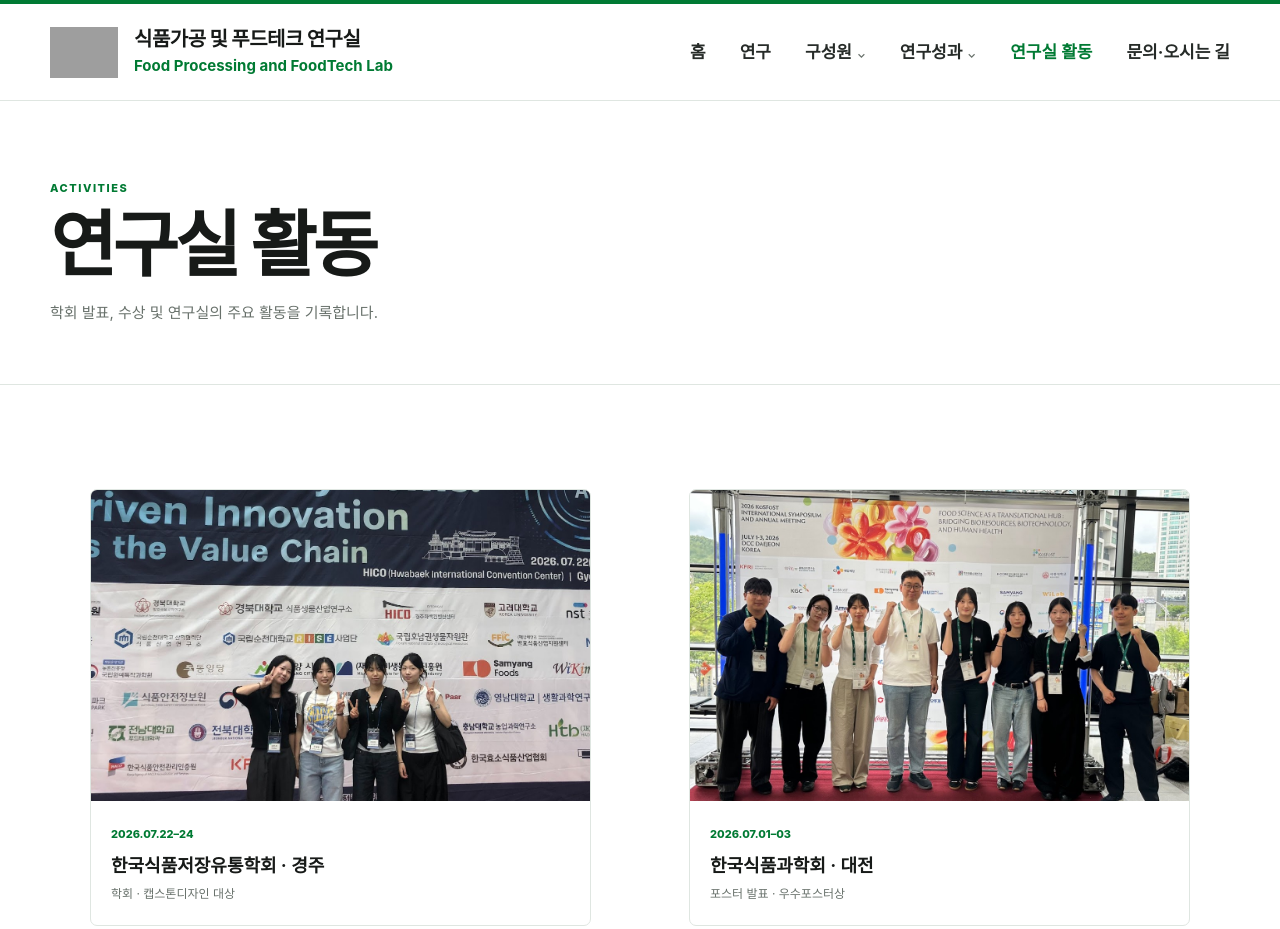
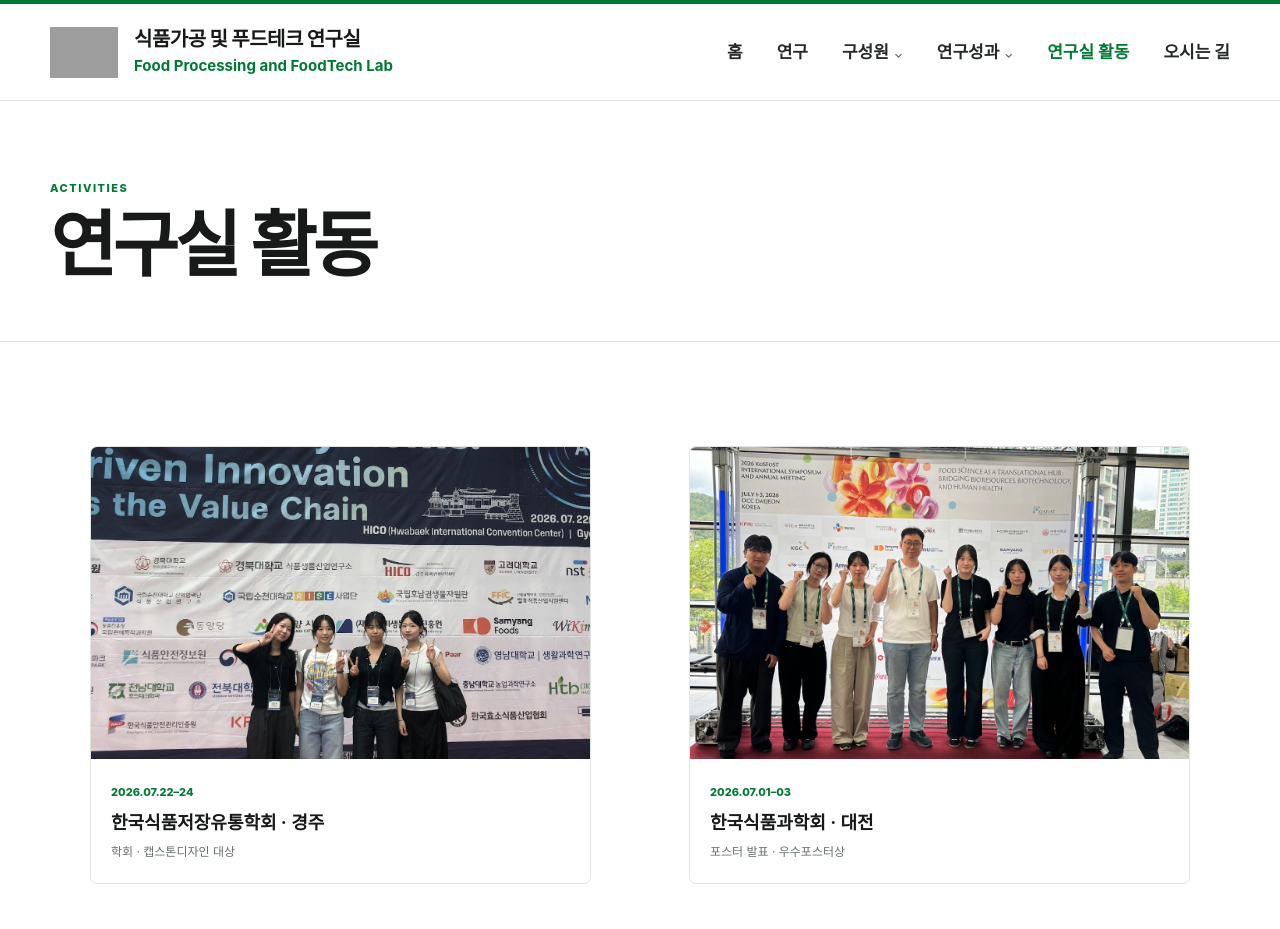
Before and after one commit to CNU-FPFT-Lab/cnu-fpft-lab.github.io, a plain HTML site: page photos.html in a window 1280 px wide. Shown: the top 929 px of the page. Drawn offline with Linux system fonts and the light colour scheme; grey boxes are pictures that could not be loaded.

Commit message:
Simplify activities page heading

```diff
--- a/photos.html
+++ b/photos.html
@@ -1,6 +1,6 @@
 <!doctype html>
 <html lang="ko"><head><meta charset="utf-8"><meta name="viewport" content="width=device-width,initial-scale=1"><meta name="description" content="FPFT Lab 학회, 수상 및 연구실 활동."><meta name="theme-color" content="#007a33"><title>연구실 활동 | FPFT Lab</title><link rel="icon" href="assets/favicon.svg" type="image/svg+xml"><link rel="stylesheet" href="assets/pages.css"><link rel="stylesheet" href="assets/site.css"><link rel="stylesheet" href="assets/home-refine.css"><script src="assets/main.js" defer></script></head>
 <body><a class="skip" href="#main">본문 바로가기</a>
-<header class="site-header"><div class="wrap site-header-inner"><a class="site-brand" href="index.html"><img class="site-brand-logo" src="https://commons.wikimedia.org/wiki/Special:Redirect/file/Logo_of_Chonnam_National_University.svg" alt="전남대학교 로고"><span class="site-brand-text"><strong>식품가공 및 푸드테크 연구실</strong><em>Food Processing and FoodTech Lab</em></span></a><button class="menu-button" aria-expanded="false" aria-controls="navigation" type="button">메뉴</button><nav class="nav" id="navigation" aria-label="주 메뉴"><a href="index.html">홈</a><a href="research.html">연구</a><div class="nav-group"><button type="button">구성원</button><div class="nav-sub"><a href="members.html#pi">연구책임자</a><a href="members.html#students">대학원생</a></div></div><div class="nav-group"><button type="button">연구성과</button><div class="nav-sub"><a href="publications.html#papers">논문</a><a href="publications.html#projects">연구과제</a><a href="publications.html#patents">특허·기술이전</a></div></div><a href="photos.html" aria-current="page">연구실 활동</a><a href="contact.html">문의·오시는 길</a></nav></div></header>
-<main id="main"><section class="page-hero"><div class="wrap"><p class="eyebrow">Activities</p><h1>연구실 활동</h1><p>학회 발표, 수상 및 연구실의 주요 활동을 기록합니다.</p></div></section><section class="section"><div class="wrap"><div class="activity-grid" data-activities><p class="loading">활동 데이터를 불러오는 중입니다.</p></div></div></section></main>
-<footer class="site-footer"><div class="wrap footer-inner"><div><strong>Food Processing and FoodTech Lab</strong><p class="footer-cnu">전남대학교 식품공학과</p><p>광주광역시 북구 용봉로 77 · 농업생명과학대학 3호관</p><p>© 2026 FPFT Lab</p></div><div><a href="mailto:ehkim88@jnu.ac.kr">ehkim88@jnu.ac.kr</a><br><a href="contact.html">문의·오시는 길 →</a></div></div></footer></body></html>
+<header class="site-header"><div class="wrap site-header-inner"><a class="site-brand" href="index.html"><img class="site-brand-logo" src="https://commons.wikimedia.org/wiki/Special:Redirect/file/Logo_of_Chonnam_National_University.svg" alt="전남대학교 로고"><span class="site-brand-text"><strong>식품가공 및 푸드테크 연구실</strong><em>Food Processing and FoodTech Lab</em></span></a><button class="menu-button" aria-expanded="false" aria-controls="navigation" type="button">메뉴</button><nav class="nav" id="navigation" aria-label="주 메뉴"><a href="index.html">홈</a><a href="research.html">연구</a><div class="nav-group"><button type="button">구성원</button><div class="nav-sub"><a href="members.html#pi">연구책임자</a><a href="members.html#students">대학원생</a></div></div><div class="nav-group"><button type="button">연구성과</button><div class="nav-sub"><a href="publications.html#papers">논문</a><a href="publications.html#projects">연구과제</a><a href="publications.html#patents">특허·기술이전</a></div></div><a href="photos.html" aria-current="page">연구실 활동</a><a href="contact.html">오시는 길</a></nav></div></header>
+<main id="main"><section class="page-hero activities-page-hero"><div class="wrap"><p class="eyebrow activities-eyebrow">Activities</p><h1>연구실 활동</h1></div></section><section class="section"><div class="wrap"><div class="activity-grid" data-activities><p class="loading">활동 데이터를 불러오는 중입니다.</p></div></div></section></main>
+<footer class="site-footer"><div class="wrap footer-inner"><div><strong>Food Processing and FoodTech Lab</strong><p class="footer-cnu">전남대학교 식품공학과</p><p>광주광역시 북구 용봉로 77 · 농업생명과학대학 3호관</p><p>© 2026 FPFT Lab</p></div><div><a href="mailto:ehkim88@jnu.ac.kr">ehkim88@jnu.ac.kr</a><br><a href="contact.html">오시는 길 →</a></div></div></footer></body></html>
```
